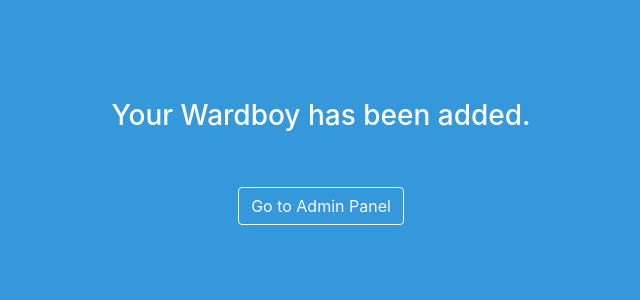
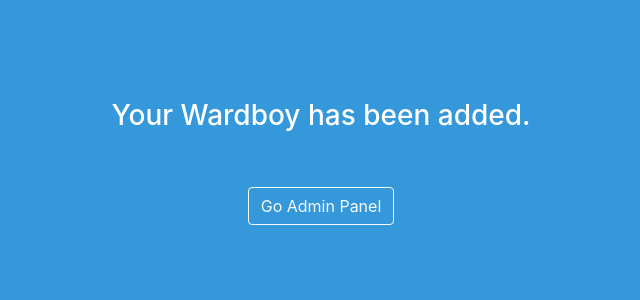
Before and after one commit to Project-F-CareConnect/Careconnect_hms, a PHP site: page /addwardboys.php in a window 1280 px wide. Shown: the top 300 px of the page, without its empty margins (319-959 px from the left). Run offline with PHP 8.4, Linux system fonts and the light colour scheme; some libraries are stand-ins or nearby versions.

Commit message:
Updated wardboys

```diff
--- a/addwardboys.php
+++ b/addwardboys.php
@@ -8,7 +8,7 @@
   </head>
   <body style="background-color:#3498DB;color:white;padding-top:100px;text-align:center;">
     <h3>Your Wardboy has been added.</h3><br><br>
-    <a href="admin-panel.php" class="btn btn-outline-light">Go to Admin Panel</a>
+    <a href="admin-panel.php" class="btn btn-outline-light">Go Admin Panel</a>
     <!-- Optional JavaScript -->
     <!-- jQuery first, then Popper.js, then Bootstrap JS -->
     <script src="https://code.jquery.com/jquery-3.2.1.slim.min.js" integrity="sha384-KJ3o2DKtIkvYIK3UENzmM7KCkRr/rE9/Qpg6aAZGJwFDMVNA/GpGFF93hXpG5KkN" crossorigin="anonymous"></script>
--- a/func.php
+++ b/func.php
@@ -4,7 +4,7 @@ error_reporting(E_ALL);
 ini_set('display_errors', 1);
 
 session_start();
-$con=mysqli_connect("localhost","root","","hmsdb","3307");
+$con=mysqli_connect("localhost","root","","hmsdb","3306");
 
 if(isset($_POST['login_submit'])){
 	$username=$_POST['username'];
```
